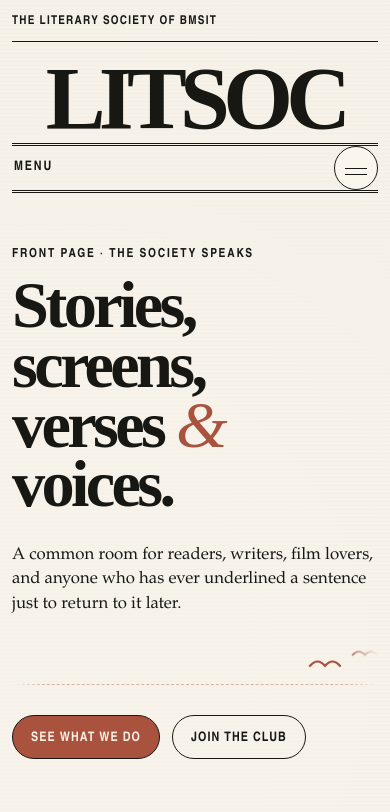
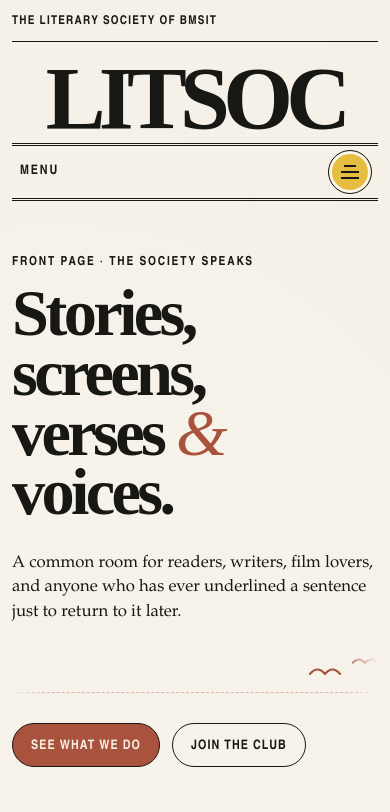
Before and after one commit to ashutoshbhatt2609/litsoc, a React (Vite) app: page / in a window 390 px wide. Shown: the top 812 px of the page. Built offline with nearby package versions, Linux system fonts and the light colour scheme.

Commit message:
Polish mobile menu toggle

```diff
--- a/src/styles.css
+++ b/src/styles.css
@@ -2247,8 +2247,10 @@ button.button {
   .nav-wrap {
     position: relative;
     display: grid;
-    grid-template-columns: 1fr 48px;
+    min-height: 58px;
+    grid-template-columns: 1fr 52px;
     align-items: center;
+    padding-inline: 6px;
   }
 
   .mobile-menu-label {
@@ -2270,28 +2272,47 @@ button.button {
     border: 1.5px solid var(--ink);
     border-radius: 50%;
     padding: 0;
-    background: var(--paper-light);
+    background: var(--mustard);
     color: var(--ink);
     cursor: pointer;
+    box-shadow: inset 0 0 0 3px var(--paper-light);
+    transition: transform 180ms ease, background 180ms ease, color 180ms ease;
   }
 
   .menu-button:hover,
   .menu-button:focus-visible {
     background: var(--ink);
     color: var(--paper-light);
+    transform: rotate(3deg);
   }
 
   .menu-mark,
-  .menu-mark::before {
+  .menu-mark::before,
+  .menu-mark::after {
     display: block;
-    width: 22px;
-    height: 1px;
+    width: 18px;
+    height: 1.5px;
     background: currentColor;
     content: "";
-    transition: transform 180ms ease;
+    transition: transform 180ms ease, opacity 120ms ease, width 180ms ease;
+  }
+
+  .menu-mark {
+    position: relative;
+  }
+
+  .menu-mark::before,
+  .menu-mark::after {
+    position: absolute;
+    left: 0;
   }
 
   .menu-mark::before {
+    width: 12px;
+    transform: translate(3px, -6px);
+  }
+
+  .menu-mark::after {
     transform: translateY(6px);
   }
 
@@ -2300,7 +2321,13 @@ button.button {
   }
 
   .menu-button[aria-expanded="true"] .menu-mark::before {
+    width: 18px;
     transform: rotate(-90deg);
+  }
+
+  .menu-button[aria-expanded="true"] .menu-mark::after {
+    opacity: 0;
+    transform: scaleX(0);
   }
 
   .site-nav {
```
